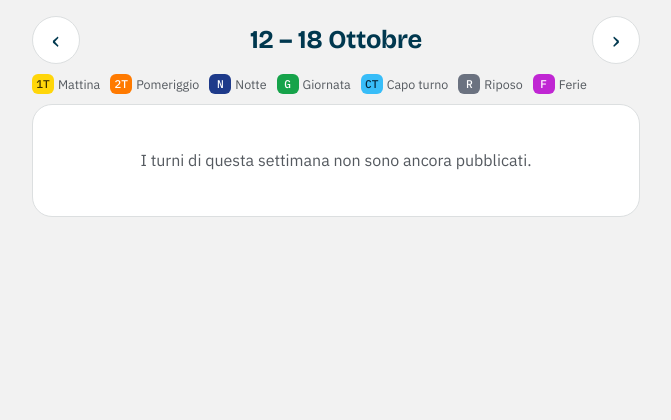
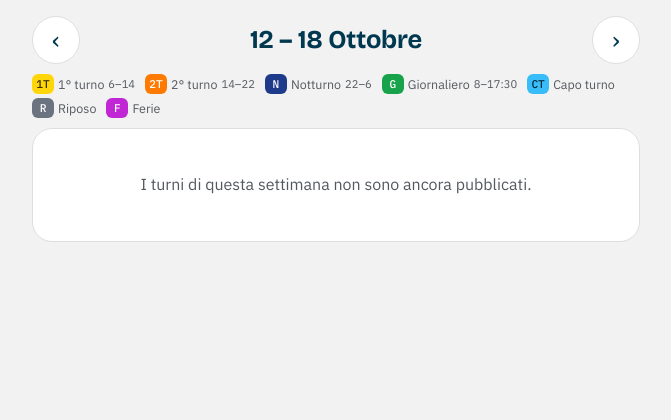
Before and after one commit to giuliaspann/Sarco-4.0, a Django app: page /turni/settimana/ in a window 1280 px wide. Shown: the part 69-489 px from the top of the page, without its empty margins (304-975 px from the left). Run offline with Django 5.2, Linux system fonts and the light colour scheme; the visitor is signed in with stand-in values (Sample User, id 1); data comes from the database, SQL or seed files in the repository; data that the repository does not hold is empty.

Commit message:
Postazioni e orari dal foglio dell'ufficio; orario delle pulizie; "Ufficio Turni"
- nuove postazioni: Metalli, Sabbia, Piazzale, Autista, Manutentore, Ufficio
  (lette anche dall'Excel, abbreviate nel calendario)
- "Notte" diventa "Notturno"; orari dei turni nelle legende, nel dettaglio del
  giorno, in Home e nelle richieste di volontari
- pulizie negli ultimi 30 minuti del turno (giornaliero a fine giornata):
  indicato nella pagina Pulizie e sul pulsante della Home
- in chat e bacheca "Ufficio Turni" con la T maiuscola

Co-Authored-By: Claude Opus 5.5 <noreply@anthropic.com>

```diff
--- a/turni/importa.py
+++ b/turni/importa.py
@@ -23,6 +23,12 @@ POSTAZIONI = [
     (r'MULINO', Postazione.MULINO),
     (r'BARROTTI', Postazione.BARROTTI),
     (r'PALISTA', Postazione.PALISTA),
+    (r'METALL', Postazione.METALLI),
+    (r'SABBIA', Postazione.SABBIA),
+    (r'PIAZZALE', Postazione.PIAZZALE),
+    (r'AUTIST', Postazione.AUTISTA),
+    (r'MANUT', Postazione.MANUT),
+    (r'UFFICIO', Postazione.UFFICIO),
 ]
 
 ASSENZE = {
@@ -31,6 +37,7 @@ ASSENZE = {
     'FERIE': Fascia.FERIE,
     'FESTA': Fascia.FESTA,
     'C.P.': Fascia.PERMESSO,
+    'NOTTURNO': Fascia.NOTTE,
     'CP': Fascia.PERMESSO,
 }
 
--- a/turni/models.py
+++ b/turni/models.py
@@ -8,7 +8,7 @@ from django.utils import timezone
 class Fascia(models.TextChoices):
     MATTINA = '1T', '1° turno'
     POMERIGGIO = '2T', '2° turno'
-    NOTTE = 'N', 'Notte'
+    NOTTE = 'N', 'Notturno'
     GIORNALIERO = 'G', 'Giornaliero'
     RIPOSO = 'RIP', 'Riposo'
     FERIE = 'FERIE', 'Ferie'
@@ -29,6 +29,29 @@ class Postazione(models.TextChoices):
     MULINO = 'MULINO', 'Mulino'
     BARROTTI = 'BARROTTI', 'Barrotti'
     PALISTA = 'PALISTA', 'Palista'
+    METALLI = 'METALLI', 'Metalli'
+    SABBIA = 'SABBIA', 'Sabbia'
+    PIAZZALE = 'PIAZZALE', 'Piazzale'
+    AUTISTA = 'AUTISTA', 'Autista'
+    MANUT = 'MANUT', 'Manutentore'
+    UFFICIO = 'UFFICIO', 'Ufficio'
+
+
+# Orari dei turni (dal foglio dell'ufficio)
+ORARI = {
+    Fascia.MATTINA: '06:00–14:00',
+    Fascia.POMERIGGIO: '14:00–22:00',
+    Fascia.GIORNALIERO: '08:00–13:00 · 14:30–17:30',
+    Fascia.NOTTE: '22:00–06:00',
+}
+
+# Le pulizie si fanno negli ultimi 30 minuti del turno (il giornaliero a fine giornata)
+ORARI_PULIZIE = {
+    Fascia.MATTINA: '13:30–14:00',
+    Fascia.POMERIGGIO: '21:30–22:00',
+    Fascia.GIORNALIERO: '17:00–17:30',
+    Fascia.NOTTE: '05:30–06:00',
+}
 
 
 class Mansione(models.TextChoices):
@@ -155,6 +178,14 @@ class Turno(models.Model):
     def nome_postazione(self):
         return self.get_postazione_display() if self.lavora and self.postazione else ''
 
+    @property
+    def orario(self):
+        return ORARI.get(self.fascia, '') if self.lavora else ''
+
+    @property
+    def orario_pulizie(self):
+        return ORARI_PULIZIE.get(self.fascia, '') if self.lavora else ''
+
     SIGLE = {
         Fascia.MATTINA: '1T',
         Fascia.POMERIGGIO: '2T',
@@ -173,6 +204,12 @@ class Turno(models.Model):
         return self.SIGLE.get(self.fascia, '?')
 
     SIGLE_POSTAZIONE = {
+        Postazione.METALLI: 'MET.',
+        Postazione.SABBIA: 'SABB.',
+        Postazione.PIAZZALE: 'PIAZ.',
+        Postazione.AUTISTA: 'AUT.',
+        Postazione.MANUT: 'MAN.',
+        Postazione.UFFICIO: 'UFF.',
         Postazione.IMP1: 'IMP 1',
         Postazione.IMP2: 'IMP 2',
         Postazione.ANALISI: 'ANAL.',
@@ -452,6 +489,10 @@ class TurnoExtra(models.Model):
         return self.get_postazione_display() if self.postazione else ''
 
     @property
+    def orario(self):
+        return ORARI.get(self.fascia, '')
+
+    @property
     def classe_fascia(self):
         return Turno(fascia=self.fascia).classe_fascia
 
--- a/turni/static/turni/app.css
+++ b/turni/static/turni/app.css
@@ -704,3 +704,10 @@ h2 .posto, h2.grande .posto { font-size: .95rem; padding: 3px 10px; }
   .wa-solo-admin { background: #202c33; color: #8696a0; }
   .wa-spunta { background: #2a3942; }
 }
+
+/* orari dei turni */
+.orario { font-size: .9rem; font-weight: 700; color: var(--testo); font-variant-numeric: tabular-nums; }
+p.orario { margin: 2px 0 6px; }
+.legenda small { color: var(--tenue); font-size: .7rem; }
+.ora-pulizie { margin: 6px 0 0; padding: 8px 12px; border-radius: 10px; background: #fff6ec; border: 1.5px solid #ff7a00; color: var(--testo); font-size: .88rem; }
+@media (prefers-color-scheme: dark) { .ora-pulizie { background: #33240f; } }
--- a/turni/templates/turni/home.html
+++ b/turni/templates/turni/home.html
@@ -7,10 +7,11 @@
   <span class="home-etichetta">{% if turno and turno.data != oggi %}Turno di stanotte{% else %}Oggi{% endif %}</span>
   {% if turno %}
     <span class="home-turno">{% include 'turni/_pillola.html' with t=turno %}</span>
+    {% if turno.orario %}<span class="orario">{{ turno.orario }}</span>{% endif %}
   {% else %}
     <span class="home-turno">Turno non pubblicato</span>
   {% endif %}
-  {% if domani %}<span class="home-domani">Domani: {% include 'turni/_pillola.html' with t=domani %}</span>{% endif %}
+  {% if domani %}<span class="home-domani">Domani: {% include 'turni/_pillola.html' with t=domani %}{% if domani.orario %} <span class="orario">{{ domani.orario }}</span>{% endif %}</span>{% endif %}
 </a>
 
 {% for e in extra %}
@@ -31,7 +32,7 @@
     {% if pulizie_da_fare %}<i class="home-badge">{{ pulizie_da_fare }}</i>{% endif %}
     <span class="home-icona">🧹</span>
     <b>Pulizie</b>
-    <small>{% if pulizie_da_fare %}{{ pulizie_da_fare }} da completare{% elif pulizie_da_fare == 0 %}Tutto completato{% else %}Fine turno: mezzi e impianto{% endif %}</small>
+    <small>{% if pulizie_da_fare %}{{ pulizie_da_fare }} da completare{% if turno.orario_pulizie %}, {{ turno.orario_pulizie }}{% endif %}{% elif pulizie_da_fare == 0 %}Tutto completato{% else %}Ultimi 30 minuti del turno{% endif %}</small>
   </a>
 
   <a class="home-tasto" href="{% url 'turni:nuovo_cambio' %}">
--- a/turni/templates/turni/messaggi.html
+++ b/turni/templates/turni/messaggi.html
@@ -28,7 +28,7 @@
       {% for a in annunci %}
         {% if a.nuovo_giorno %}<div class="wa-data"><span>{{ a.etichetta_giorno }}</span></div>{% endif %}
         <div class="wa-msg primo bacheca{% if a.importante %} importante{% endif %}">
-          <span class="wa-autore c2">Ufficio turni</span>
+          <span class="wa-autore c2">Ufficio Turni</span>
           {% if a.importante %}<span class="wa-importante">Importante</span>{% endif %}
           <span class="wa-testo">{{ a.testo|linebreaksbr }}</span><span class="wa-ora">{{ a.creato_il|time:'H:i' }}</span>
           {% if responsabile %}
--- a/turni/templates/turni/pulizie.html
+++ b/turni/templates/turni/pulizie.html
@@ -4,7 +4,8 @@
 <div class="intestazione">
   <p class="occhiello">Fine turno</p>
   <h1>Pulizie</h1>
-  {% if turno %}<p class="tenue">{{ turno.data|date:'l j F'|capfirst }} · {% include 'turni/_pillola.html' with t=turno %}<br>Scatta una foto a lavoro finito</p>{% endif %}
+  {% if turno %}<p class="tenue">{{ turno.data|date:'l j F'|capfirst }} · {% include 'turni/_pillola.html' with t=turno %}</p>
+  {% if turno.orario_pulizie %}<p class="ora-pulizie">Da fare dalle <b>{{ turno.orario_pulizie|slice:':5' }}</b> alle <b>{{ turno.orario_pulizie|slice:'-5:' }}</b>, a fine turno. Scatta una foto a lavoro finito.</p>{% endif %}{% endif %}
 </div>
 
 {% if not turno or not turno.lavora %}
--- a/turni/templates/turni/settimana_tutti.html
+++ b/turni/templates/turni/settimana_tutti.html
@@ -12,10 +12,10 @@
 {% endif %}
 
 <ul class="legenda">
-  <li><i class="f-mattina">1T</i>Mattina</li>
-  <li><i class="f-pomeriggio">2T</i>Pomeriggio</li>
-  <li><i class="f-notte">N</i>Notte</li>
-  <li><i class="f-giorno">G</i>Giornata</li>
+  <li><i class="f-mattina">1T</i>1° turno <small>6–14</small></li>
+  <li><i class="f-pomeriggio">2T</i>2° turno <small>14–22</small></li>
+  <li><i class="f-notte">N</i>Notturno <small>22–6</small></li>
+  <li><i class="f-giorno">G</i>Giornaliero <small>8–17:30</small></li>
   <li><i class="f-capo">CT</i>Capo turno</li>
   <li><i class="f-riposo">R</i>Riposo</li>
   <li><i class="f-ferie">F</i>Ferie</li>
--- a/turni/templates/turni/ufficio_extra.html
+++ b/turni/templates/turni/ufficio_extra.html
@@ -31,7 +31,7 @@
 <section class="scheda {% if not e.chiusa %}extra{% endif %}">
   <p class="extra-titolo">{% if e.chiusa %}Chiusa{% elif e.mancano %}Mancano {{ e.mancano }} su {{ e.posti }}{% else %}Coperta{% endif %}</p>
   <h2 class="grande">{{ e.data|date:'l j F'|capfirst }}</h2>
-  <p>{% include 'turni/_pillola.html' with t=e %}{% if e.ruolo %} <span class="ruolo-cercato">Serve un {{ e.get_ruolo_display|lower }}</span>{% endif %}</p>
+  <p>{% include 'turni/_pillola.html' with t=e %} <span class="orario">{{ e.orario }}</span>{% if e.ruolo %} <span class="ruolo-cercato">Serve un {{ e.get_ruolo_display|lower }}</span>{% endif %}</p>
   {% if e.nota %}<p class="tenue piccolo">{{ e.nota }}</p>{% endif %}
   <ul class="elenco">
     {% for d in e.disponibilita.all %}
--- a/turni/views.py
+++ b/turni/views.py
@@ -151,8 +151,9 @@ def miei_turni(request):
     )
 
 
-ORDINE_GRUPPI = [Postazione.IMP1, Postazione.IMP2, Postazione.PALISTA, Postazione.SUPERBI,
-                 Postazione.ANALISI, Postazione.MULINO, Postazione.BARROTTI]
+ORDINE_GRUPPI = [Postazione.IMP1, Postazione.IMP2, Postazione.METALLI, Postazione.SABBIA, Postazione.ANALISI,
+                 Postazione.PIAZZALE, Postazione.PALISTA, Postazione.AUTISTA, Postazione.MANUT,
+                 Postazione.SUPERBI, Postazione.MULINO, Postazione.BARROTTI, Postazione.UFFICIO]
 
 
 def nome_corto(dip):
@@ -188,7 +189,7 @@ def settimana_tutti(request):
         else:
             fasce = Counter(t.fascia for t in lavoro)
             chiave = fasce.most_common(1)[0][0] if fasce else 'zz'
-            titolo = {Fascia.GIORNALIERO: 'Giornalieri', Fascia.NOTTE: 'Notte'}.get(chiave, 'Altri')
+            titolo = {Fascia.GIORNALIERO: 'Giornalieri', Fascia.NOTTE: 'Notturno'}.get(chiave, 'Altri')
         celle = []
         for g in giorni:
             t = turni.get(g)
--- a/turni/views_messaggi.py
+++ b/turni/views_messaggi.py
@@ -25,7 +25,7 @@ def nome_di(utente):
     if dip:
         return dip.nome_breve
     if e_responsabile(utente) or utente.is_staff:
-        return 'Ufficio turni'
+        return 'Ufficio Turni'
     return utente.get_full_name() or utente.username
 
 
```
Also changed, not shown: turni/templates/turni/miei_turni.html (+6 -5 lines), turni/tests.py (+21 -0 lines), turni/migrations/0007_alter_regolapulizia_fascia_and_more.py (added).
